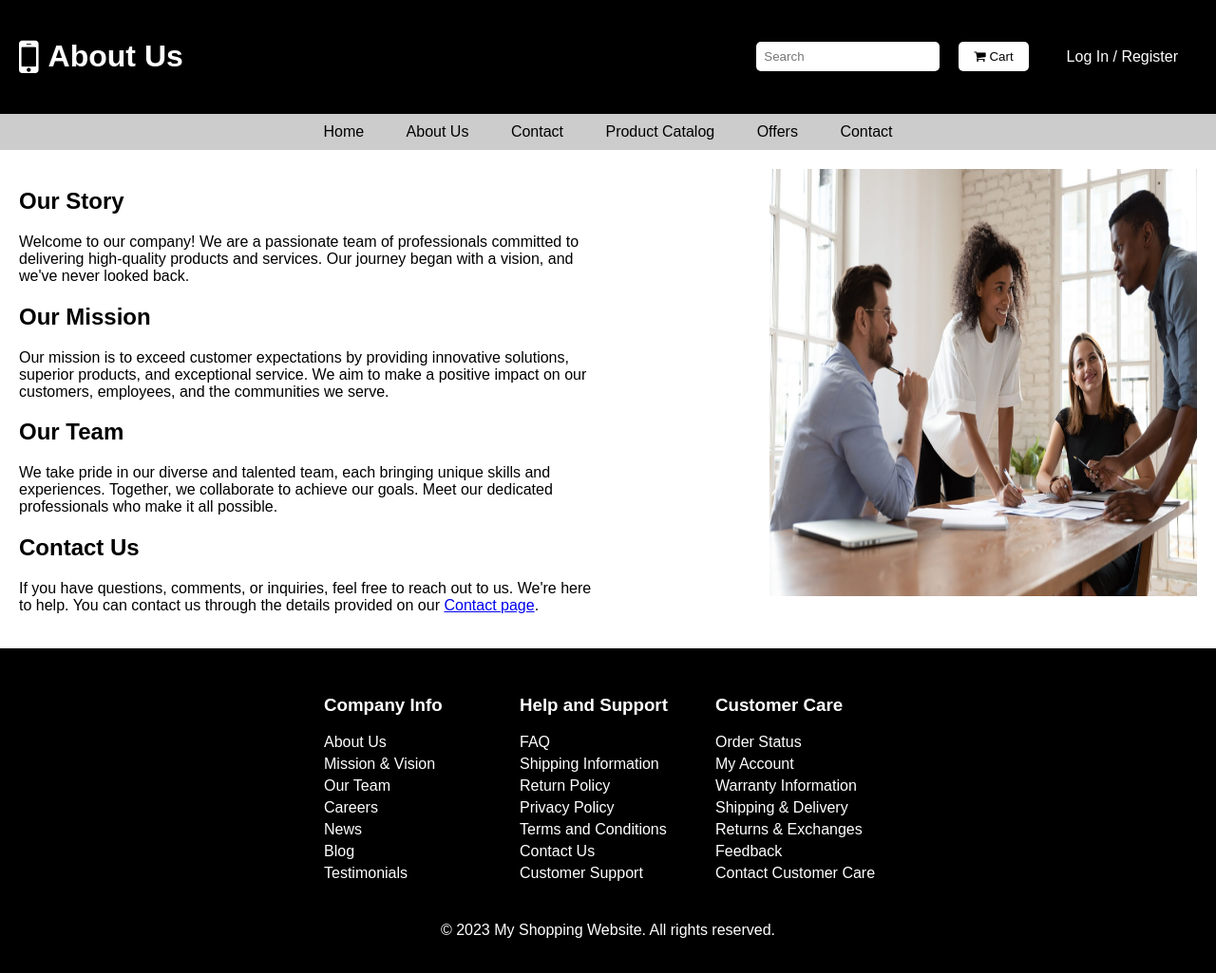
After one commit to Umer-Aziz-Chaudhry/Team-Project, a PHP site: page /AboutsUs.html in a window 1280 px wide. The commit adds this page. Shown: the whole page at 95% size. Run offline with PHP 8.4, Linux system fonts and the light colour scheme.

Commit message:
AboutUs page

```diff
--- a/Codes/AboutUsStyles.css
+++ b/AboutUs/AboutUsStyle.css
@@ -3,10 +3,11 @@ body {
     margin: 0;
     padding: 0;
     font-family: Arial, sans-serif;
-}
-body {
     scrollbar-width: none;
     -ms-overflow-style: none;
+    display: flex;
+    flex-direction: column;
+    min-height: 100vh;
 }
 
 body::-webkit-scrollbar {
@@ -19,7 +20,7 @@ header {
     color: #fff;
     padding: 20px;
     display: flex;
-    justify-content: space between;
+    justify-content: space-between;
     align-items: center;
 }
 
@@ -54,7 +55,7 @@ header {
     margin-right: 20px;
 }
 
-cart-button {
+.cart-button {
     background-color: #fff;
     color: #000;
     padding: 8px 16px;
@@ -88,21 +89,36 @@ nav a {
     font-weight: lighter;
 }
 
+/* Content Container Styles */
+.content-container {
+    display: flex;
+    flex-grow: 1;
+    margin: 20px;
+    align-items: flex-start;
+}
+
+.text-content {
+    width: calc(50% - 5px);
+    margin-right: 10px;
+}
+
+.image-content {
+    width: calc(50% - 5px);
+    text-align: right;
+}
+
+.image-content img {
+    width: 450px;
+    height: 450px;
+}
+
 /* Footer Styles */
 footer {
     background-color: #000;
     color: #fff;
     padding: 20px;
     text-align: center;
-    margin-top: 800px;
-}
-h2 {
-    text-align: center;
-}
-
-/* Add this rule to center the <p> elements */
-p {
-    text-align: center;
+    margin-top: auto;
 }
 
 /* Footer Columns Styles */
--- /dev/null
+++ b/AboutUs/AboutsUs.html
@@ -0,0 +1,96 @@
+<!DOCTYPE html>
+<html lang="en">
+<head>
+    <meta charset="UTF-8">
+    <meta name="viewport" content="width=device-width, initial-scale=1.0">
+    <title>My Shopping Website</title>
+    <link rel="stylesheet" href="https://cdnjs.cloudflare.com/ajax/libs/font-awesome/4.7.0/css/font-awesome.min.css">
+    <link rel="stylesheet" href="AboutUsStyle.css">
+</head>
+<body>
+    <header>
+        <div class="header-left">
+            <i class="fa fa-mobile mobile-icon"></i>
+            <h1>About Us</h1>
+        </div>
+        <div class="header-links">
+            <input type="text" class="search-bar" placeholder="Search">
+            <button class="cart-button"><i class="fa fa-shopping-cart"></i> Cart</button>
+            <a href="#">Log In / Register</a>
+        </div>
+    </header>
+
+    <nav>
+        <ul>
+            <li><a href="#">Home</a></li>
+            <li><a href="#">About Us</a></li>
+            <li><a href="#">Contact</a></li>
+            <li><a href="#">Product Catalog</a></li>
+            <li><a href="#">Offers</a></li>
+            <li><a href="#">Contact</a></li>
+        </ul>
+    </nav>
+
+
+    <main class="content-container">
+        <section class="text-content">
+            <h2>Our Story</h2>
+            <p>Welcome to our company! We are a passionate team of professionals committed to delivering high-quality products and services. Our journey began with a vision, and we've never looked back.</p>
+
+            <h2>Our Mission</h2>
+            <p>Our mission is to exceed customer expectations by providing innovative solutions, superior products, and exceptional service. We aim to make a positive impact on our customers, employees, and the communities we serve.</p>
+
+            <h2>Our Team</h2>
+            <p>We take pride in our diverse and talented team, each bringing unique skills and experiences. Together, we collaborate to achieve our goals. Meet our dedicated professionals who make it all possible.</p>
+
+            <h2><a href="contact.html" style="text-decoration:none; color:inherit;">Contact Us</a></h2>
+            <p>If you have questions, comments, or inquiries, feel free to reach out to us. We're here to help. You can contact us through the details provided on our <a href="contact.html">Contact page</a>.</p>
+        </section>
+        <section class="image-content">
+            <img src="Research-Team-Structure.jpeg" alt="Our Team">
+        </section>
+    </main>
+
+    <footer>
+        <div class="footer-columns">
+            <div class="footer-column">
+                <h3>Company Info</h3>
+                <ul>
+                    <li><a href="#">About Us</a></li>
+                    <li><a href="#">Mission & Vision</a></li>
+                    <li><a href="#">Our Team</a></li>
+                    <li><a href="#">Careers</a></li>
+                    <li><a href="#">News</a></li>
+                    <li><a href="#">Blog</a></li>
+                    <li><a href="#">Testimonials</a></li>
+                </ul>
+            </div>
+            <div class="footer-column">
+                <h3>Help and Support</h3>
+                <ul>
+                    <li><a href="#">FAQ</a></li>
+                    <li><a href="#">Shipping Information</a></li>
+                    <li><a href="#">Return Policy</a></li>
+                    <li><a href="#">Privacy Policy</a></li>
+                    <li><a href="#">Terms and Conditions</a></li>
+                    <li><a href="#">Contact Us</a></li>
+                    <li><a href="#">Customer Support</a></li>
+                </ul>
+            </div>
+            <div class="footer-column">
+                <h3>Customer Care</h3>
+                <ul>
+                    <li><a href="#">Order Status</a></li>
+                    <li><a href="#">My Account</a></li>
+                    <li><a href="#">Warranty Information</a></li>
+                    <li><a href="#">Shipping & Delivery</a></li>
+                    <li><a href="#">Returns & Exchanges</a></li>
+                    <li><a href="#">Feedback</a></li>
+                    <li><a href="#">Contact Customer Care</a></li>
+                </ul>
+            </div>
+        </div>
+        <p>&copy; 2023 My Shopping Website. All rights reserved.</p>
+    </footer>
+</body>
+</html>
```
Also changed, not shown: AboutUs/Contact.html (added, +48 -0 lines), AboutUs/CustomerSupportStyles.css (added, +131 -0 lines), Codes/AboutUs html>.html (deleted, +0 -97 lines), AboutUs/Research-Team-Structure.jpeg (added), Codes/Research-Team-Structure.jpeg (deleted), 1 other file.
